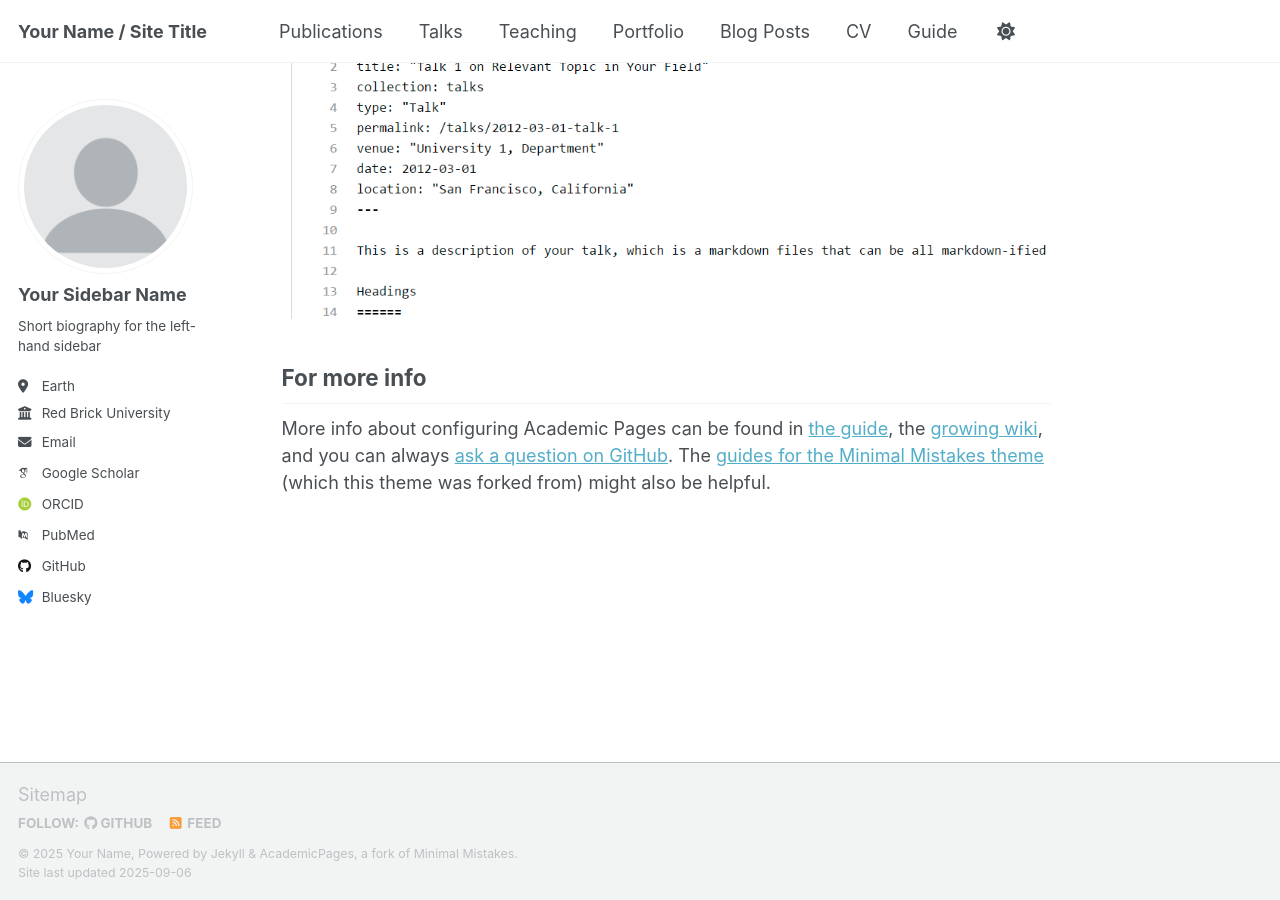
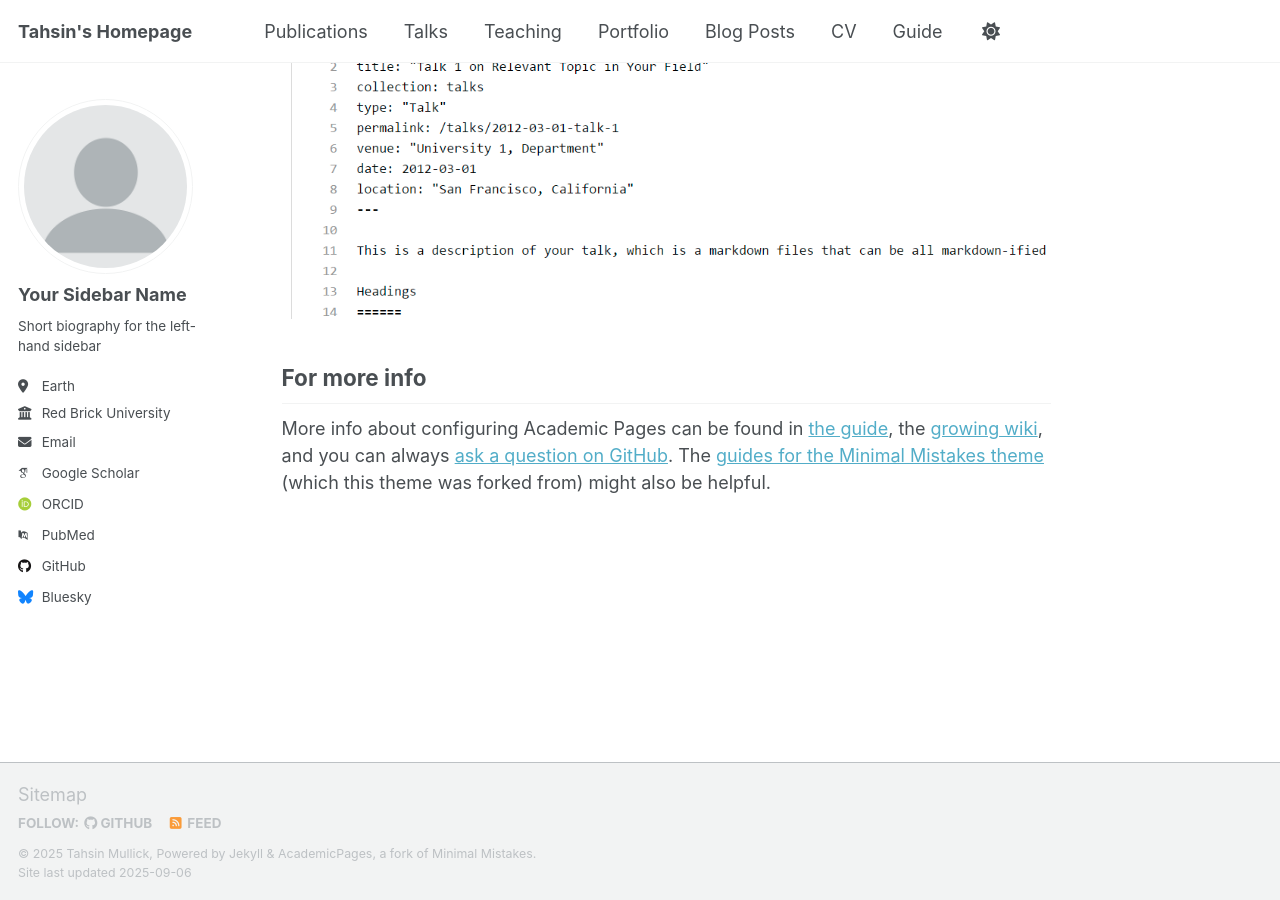
Before and after one commit to Tahsinmullick/Tahsinmullick.github.io, a Jekyll site: the page built from _pages/about.md, in a window 1280 px wide and 900 px high, scrolled down 2880 px. Built offline with Jekyll 4.4.1, drawn with Linux system fonts in a browser that asks for light colours; some web fonts are replaced; a script that is not in the unit is left out.

Commit message:
name and url change

```diff
--- a/_config.yml
+++ b/_config.yml
@@ -9,13 +9,13 @@
 # Basic Site Settings
 locale                   : "en-US"
 site_theme               : "default" # Currently available options are "default", "air"
-title                    : "Your Name / Site Title"
+title                    : "Tahsin's Homepage"
 title_separator          : "-"
-name                     : &name "Your Name"
+name                     : &name "Tahsin Mullick"
 description              : &description "personal description"
-url                      : https://academicpages.github.io # the base hostname & protocol for your site e.g. "https://[your GitHub username].github.io" or if you already have some other page hosted on Github then use "https://[your GitHub username].github.io/[Your Repo Name]"
+url                      : https://tahsinmullick.github.io/ # the base hostname & protocol for your site e.g. "https://[your GitHub username].github.io" or if you already have some other page hosted on Github then use "https://[your GitHub username].github.io/[Your Repo Name]"
 baseurl                  : "" # the subpath of your site, e.g. "/blog"
-repository               : "academicpages/academicpages.github.io"
+repository               : "Tahsinmullick/Tahsinmullick.github.io"
 
 # Site Author - The following control what appear as part of the author content on the side bar.
 #               If a field is blank the icon and link will not appear, otherwise it will be shown.
```
